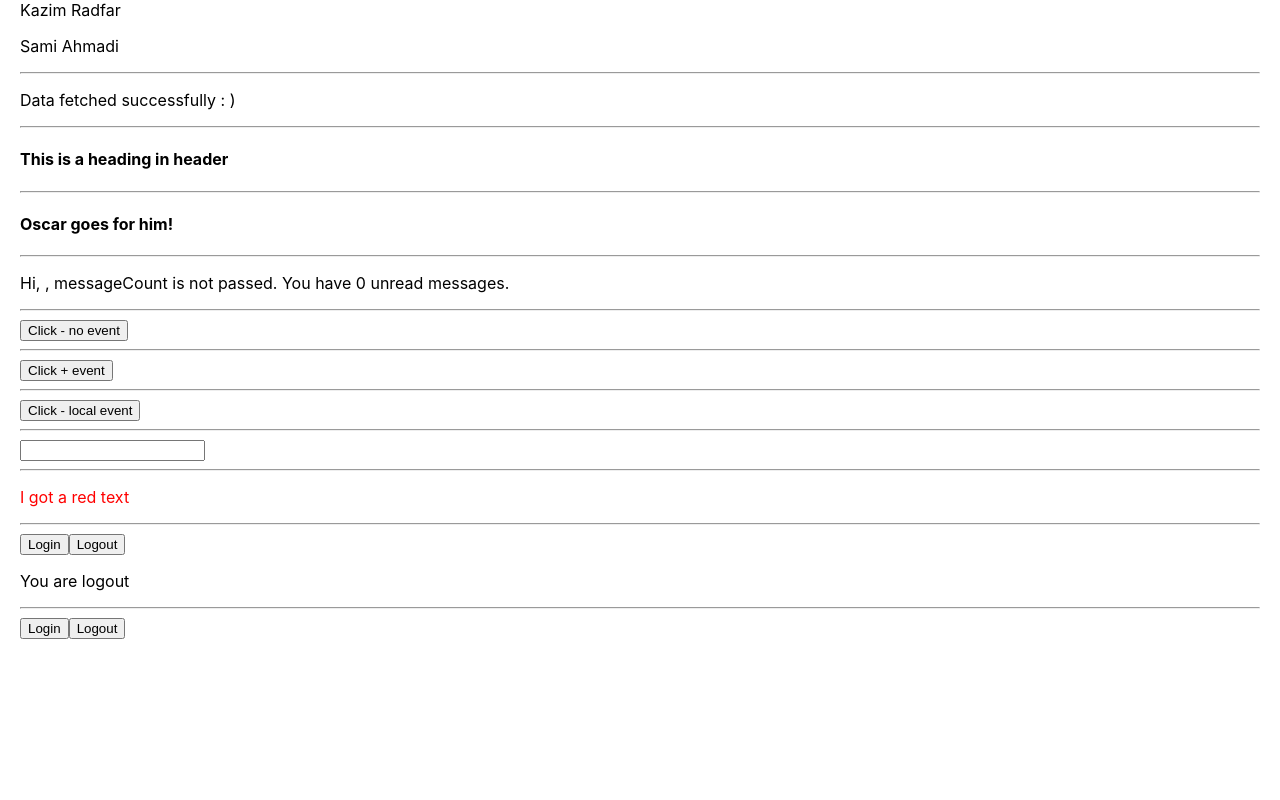
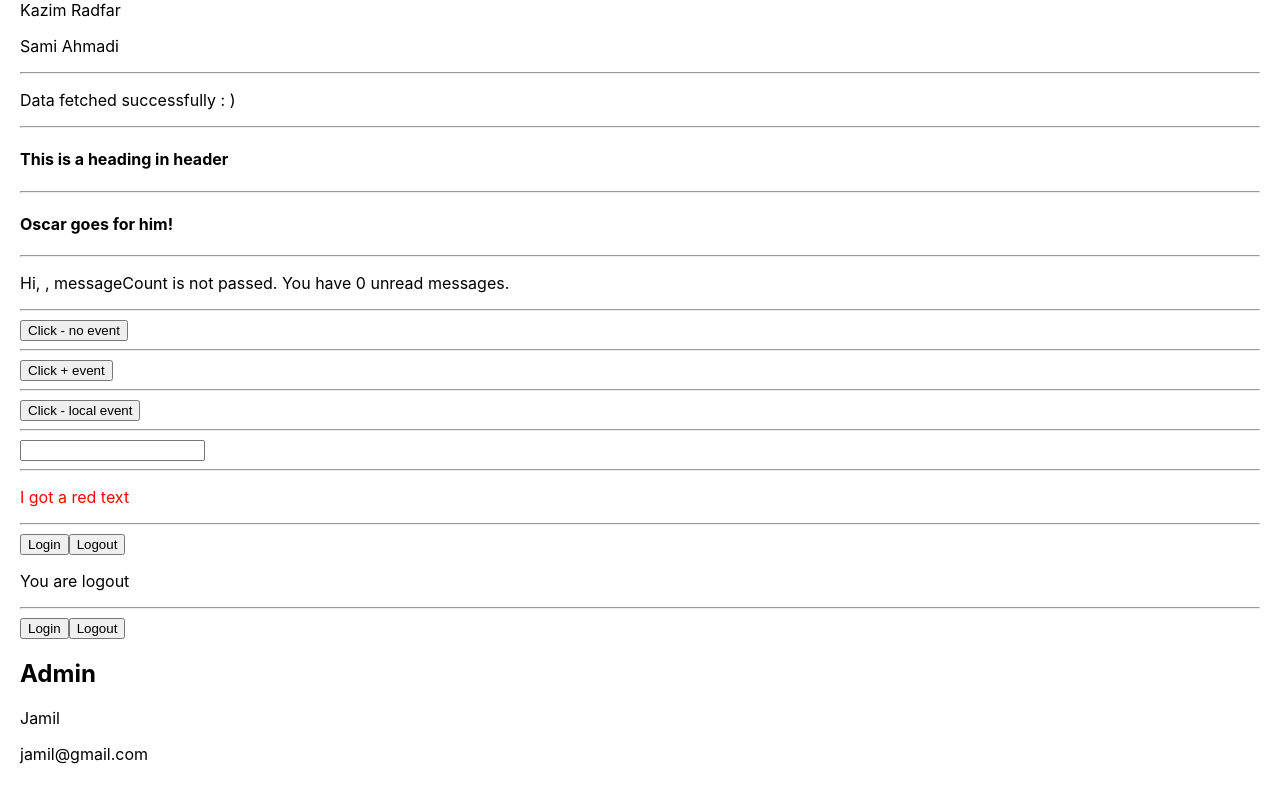
Before and after one commit to khalilnazari/react-typescript-basic, a React (Create React App) app: page / in a window 1280 px wide. Shown: the part 324-1124 px from the top of the page. Before the commit the page ends 983 px from the top, so only its background shows below. Built offline with nearby package versions, Linux system fonts and the light colour scheme.

Commit message:
type assertion is done

```diff
--- a/src/components/LocalStateFutureValue.tsx
+++ b/src/components/LocalStateFutureValue.tsx
@@ -1,7 +1,7 @@
-import React, { useState } from "react"
+import React, { useEffect, useState } from "react"
 
 // Type for user details
-type userProps ={
+type userProps = {
     name: string,
     email: string
 }
@@ -13,6 +13,19 @@ const LocalStateFutureValue = () => {
      * Below implementation set the type of user to be null(initial value) or Object/string (future value)
      */
     const  [user, setUser] = useState<userProps | null>(null)
+
+    /**
+     * Type assertion
+     * When the state is not null and will get value as soon as DOM is mounted.
+     */
+    const [admin, setAdmin] = useState<userProps>({} as userProps)
+
+    useEffect(() => {
+        setAdmin({
+            name: 'Jamil',
+            email: 'jamil@gmail.com'
+        })
+    }, [])
 
     const handleLogin = () => {
         setUser({
@@ -37,6 +50,10 @@ const LocalStateFutureValue = () => {
                     <p>{user.email}</p>
                 </div>
             )}
+
+            <h2>Admin</h2>
+            <p>{admin.name}</p>
+            <p>{admin.email}</p>
         </div>
     )
 }
```
